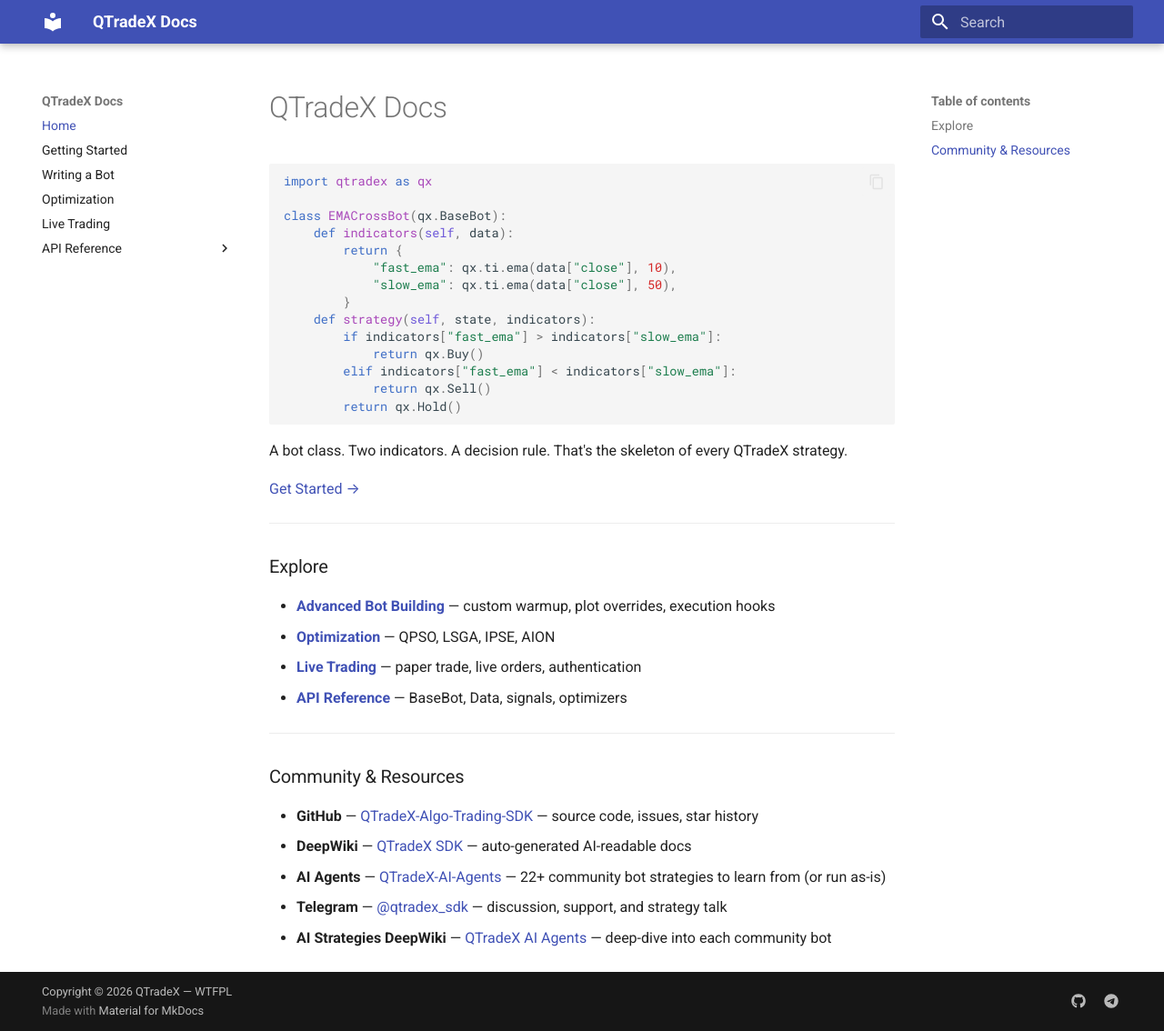
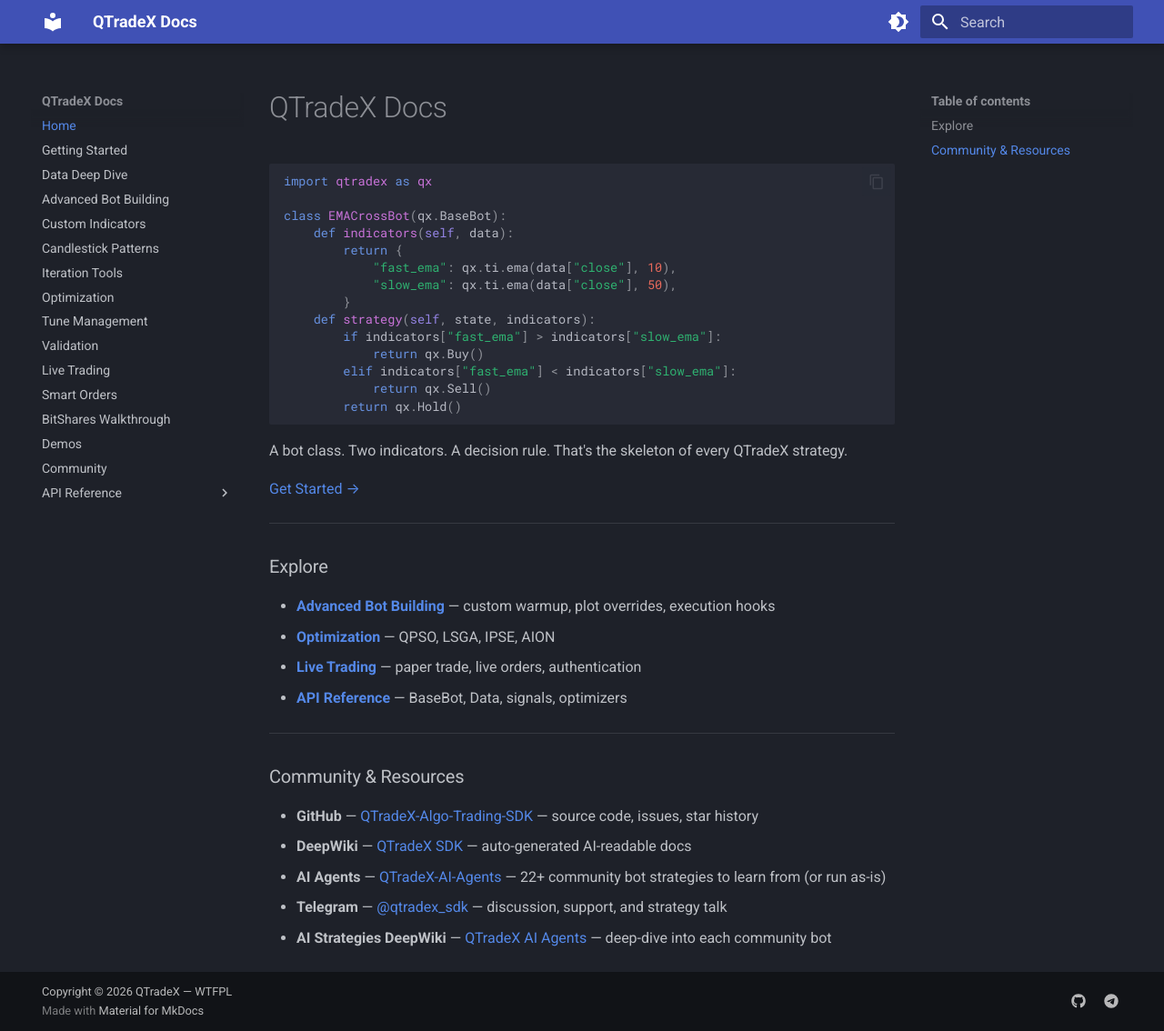
Before and after one commit to litepresence/QTradeX-website, an MkDocs documentation site: the page built from docs/index.md, in a window 1280 px wide and 1134 px high. Shown: the whole window at 91% size. Built offline with MkDocs 1.6.1 and Material for MkDocs 9.7.7, drawn with Linux system fonts in a browser that asks for light colours.

Commit message:
feat: add dark/light mode toggle and full docs navigation
- Dark/light mode palette toggle in mkdocs theme
- Extra CSS for table code word-break fix
- Complete nav tree with all walkthrough and API reference pages
- Removes writing-a-bot.md nav entry (content superseded)

```diff
--- a/mkdocs.yml
+++ b/mkdocs.yml
@@ -11,6 +11,18 @@ theme:
   name: material
   features:
     - content.code.copy
+  palette:
+    - scheme: slate
+      toggle:
+        icon: material/brightness-4
+        name: Switch to light mode
+    - scheme: default
+      toggle:
+        icon: material/brightness-7
+        name: Switch to dark mode
+
+extra_css:
+  - extra.css
 
 markdown_extensions:
   - pymdownx.highlight
@@ -19,14 +31,38 @@ markdown_extensions:
 nav:
   - Home: index.md
   - Getting Started: getting-started.md
-  - Writing a Bot: writing-a-bot.md
+  - Data Deep Dive: data-deep-dive.md
+  - Advanced Bot Building: advanced-bot-building.md
+  - Custom Indicators: custom-indicators.md
+  - Candlestick Patterns: candlestick-patterns.md
+  - Iteration Tools: iteration-tools.md
   - Optimization: optimization.md
+  - Tune Management: tune-management.md
+  - Validation: validation.md
   - Live Trading: live-trading.md
+  - Smart Orders: smart-orders.md
+  - BitShares Walkthrough: bitshares-walkthrough.md
+  - Demos: demos.md
+  - Community: community.md
   - API Reference:
+      - api/auto-backtest.md
+      - api/basebot.md
+      - api/bitshares.md
+      - api/candlestick-patterns.md
+      - api/core.md
       - api/data.md
+      - api/execution.md
+      - api/filltest.md
+      - api/gravitas.md
+      - api/indicators.md
+      - api/monte-carlo.md
+      - api/optimizers.md
+      - api/plotting.md
       - api/signals.md
-      - api/basebot.md
-      - api/optimizers.md
+      - api/stock-exchange-lookup.md
+      - api/tune-management.md
+      - api/utilities.md
+      - api/wallet.md
 
 extra:
   social:
```
